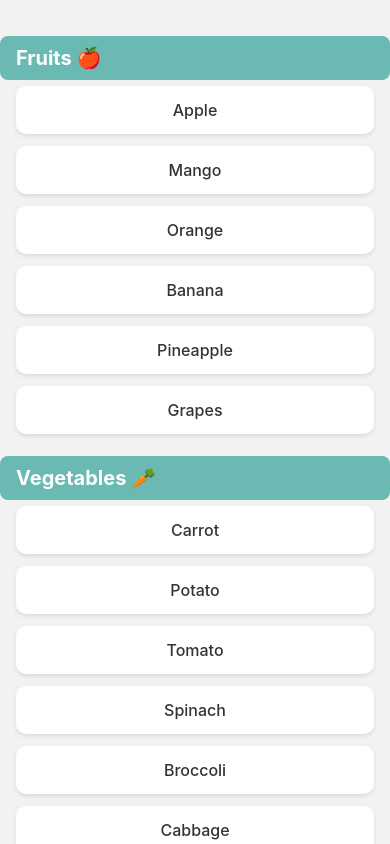
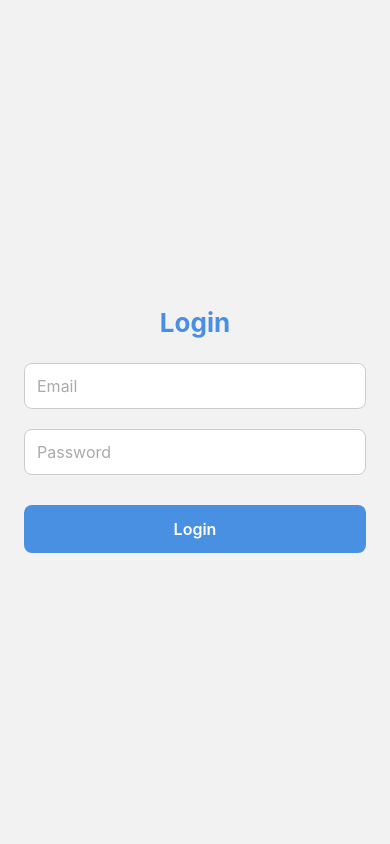
Before and after one commit to TayyabHussain03/react_native_cli_batch2, a React Native app: screen / in a window 390 px wide. Built offline with nearby package versions, Linux system fonts and the light colour scheme.

Commit message:
Login Screen basic

```diff
--- a/App.jsx
+++ b/App.jsx
@@ -8,10 +8,11 @@ import InputText from './src/components/InputText.jsx'
 import Styling from './src/components/Styling.jsx'
 import FlatListScreen from './src/components/FlatListScreen.jsx'
 import SectionListScreen from './src/components/SectionListScreen.jsx'
+import Login from './src/components/Login.jsx'
 
 const App = () => {
   return (
-    <View style={{ flex: 1,backgroundColor: "white" }} >
+    <View style={{ flex: 1, backgroundColor: "white" }} >
       {/* <Text style={{ fontSize: 24, color: "red", textTransform: "uppercase" }} >tayyab hussain</Text> */}
       {/* <MyButton /> */}
       {/* <JSX /> */}
@@ -20,7 +21,8 @@ const App = () => {
       {/* <InputText /> */}
       {/* <Styling/> */}
       {/* <FlatListScreen/> */}
-      <SectionListScreen/>
+      {/* <SectionListScreen/> */}
+      <Login />
     </View>
   )
 }
--- /dev/null
+++ b/src/components/Login.jsx
@@ -0,0 +1,93 @@
+import React, { useState } from 'react';
+import { View, TextInput, TouchableOpacity, Text, StyleSheet, Alert } from 'react-native';
+
+const LoginForm = () => {
+    // ✅ useState hooks for email and password
+    const [email, setEmail] = useState('');
+    const [password, setPassword] = useState('');
+
+    // ✅ Function called on login button press
+    const handleLogin = () => {
+        Alert.alert(
+            'Login Successful',
+            `Email: ${email}\nPassword: ${password}` // ✅ Message as a single string
+        );
+        setEmail('');
+        setPassword('');
+    };
+
+    return (
+        <View style={styles.container}>
+            <Text style={styles.heading}>Login</Text>
+            {/* ✅ Email Input Field */}
+            <TextInput
+                style={styles.input}
+                value={email} // ✅ Required: current value of input
+                onChangeText={setEmail} // ✅ Required: updates state on text change
+                placeholder="Email" // ✅ Optional: hint text
+                placeholderTextColor="#aaa" // ✅ Optional: color of placeholder
+                keyboardType="email-address" // ✅ Optional: shows @ keyboard
+                autoCapitalize="none" // ✅ Optional: disables auto-capitalization
+            />
+
+            {/* ✅ Password Input Field */}
+            <TextInput
+                style={styles.input}
+                value={password}
+                onChangeText={setPassword}
+                placeholder="Password"
+                placeholderTextColor="#aaa"
+                autoCapitalize="none" // ✅ Optional: disables auto-capitalization
+                secureTextEntry={true} // ✅ Optional: hides password characters
+            />
+
+            {/* ✅ Login Button */}
+            <TouchableOpacity style={styles.button} onPress={handleLogin}>
+                <Text style={styles.buttonText}>Login</Text>
+            </TouchableOpacity>
+        </View>
+    );
+};
+
+export default LoginForm;
+
+
+const styles = StyleSheet.create({
+    container: {
+        flex: 1,
+        justifyContent: 'center',
+        paddingHorizontal: 24,
+        backgroundColor: '#f2f2f2'
+    },
+
+    heading: {
+        textAlign: "center",
+        fontSize: 26,
+        fontWeight: 'bold',
+        color: '#4a90e2',
+        paddingVertical: 15,
+    },
+
+    input: {
+        backgroundColor: '#fff',
+        padding: 12,
+        marginVertical: 10,
+        borderRadius: 8,
+        fontSize: 16,
+        borderColor: '#ccc',
+        borderWidth: 1,
+        color: 'black'
+    },
+    button: {
+        backgroundColor: '#4a90e2',
+        paddingVertical: 14,
+        borderRadius: 8,
+        marginTop: 20
+    },
+    buttonText: {
+        color: '#fff',
+        fontSize: 16,
+        textAlign: 'center',
+        fontWeight: '600'
+    }
+});
```
